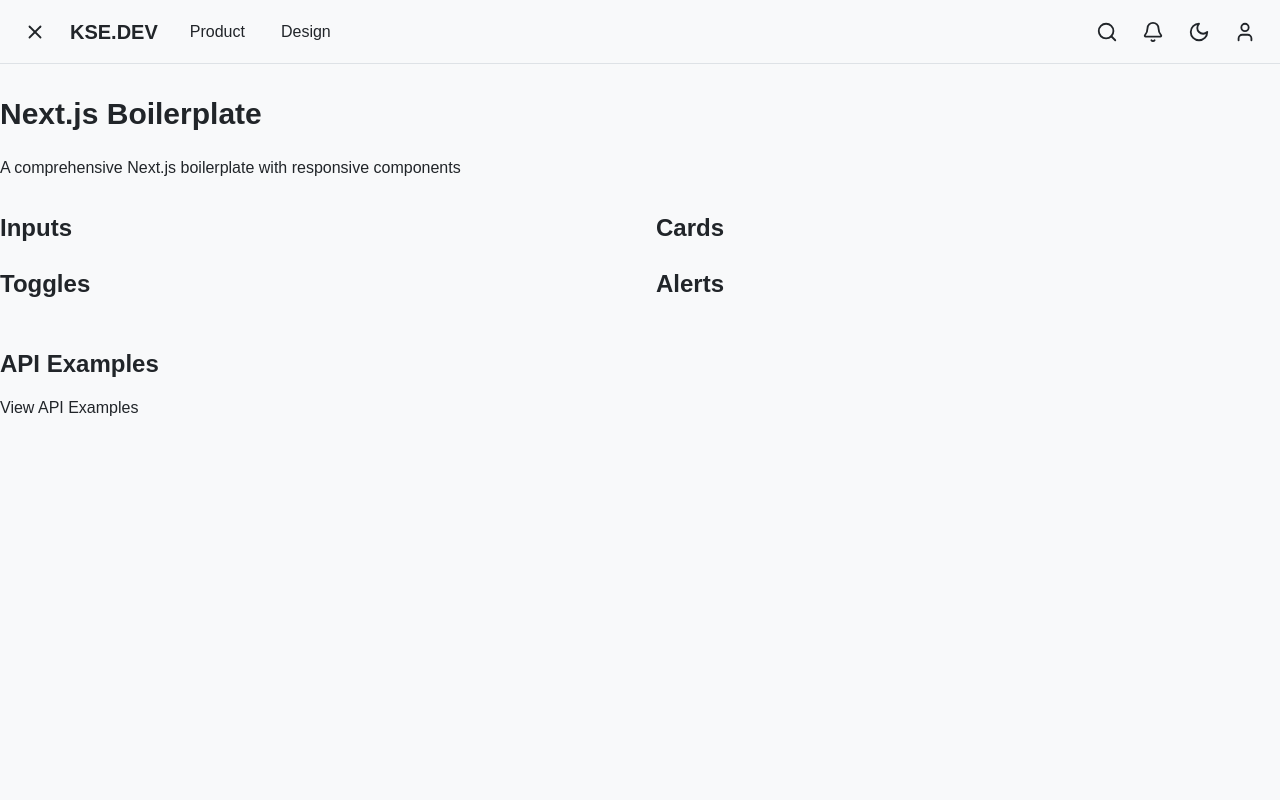
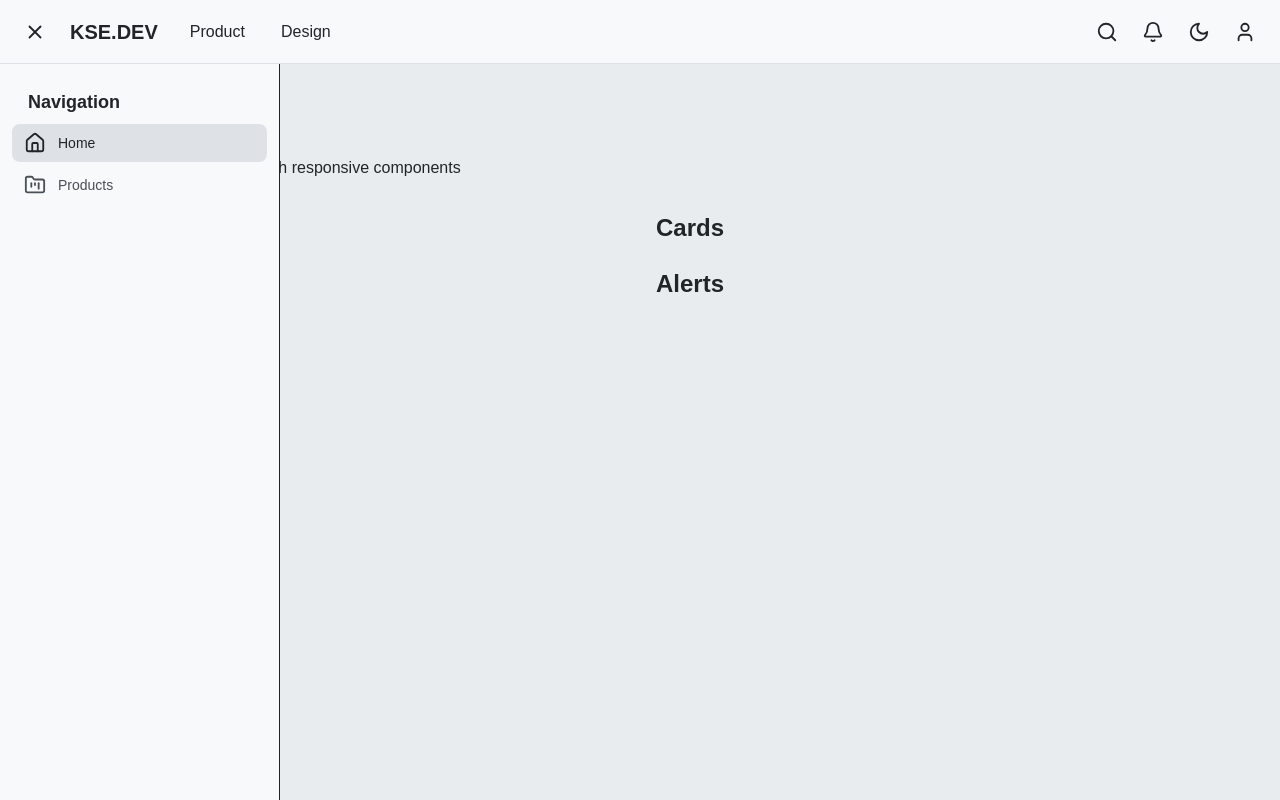
Before and after one commit to sinde530/nextjs-modular-utilities, a Next.js app: page / in a window 1280 px wide. Both pictures are taken after a click on the icon 35 px from the left and 31 px from the top of the page. Built offline with nearby package versions, Linux system fonts and the light colour scheme.

Commit message:
Update Sidebar

```diff
--- a/src/app/layout/MainLayout/index.tsx
+++ b/src/app/layout/MainLayout/index.tsx
@@ -6,9 +6,10 @@ import { useState, useEffect } from 'react';
 import { usePathname } from 'next/navigation';
 import { useMobile } from '@/hooks/useMobile';
 import Header from '../Header';
+import Sidebar from '../Sidebar';
 
 export function MainLayout({ children }: { children: React.ReactNode }) {
-  const [sidebarOpen, setSidebarOpen] = useState(false);
+  const [sidebarOpen, setSidebarOpen] = useState<boolean>(false);
   const pathname = usePathname();
   const isMobile = useMobile();
 
@@ -22,8 +23,8 @@ export function MainLayout({ children }: { children: React.ReactNode }) {
     <div className="flex min-h-screen flex-col">
       <Header toggleSidebar={() => setSidebarOpen(!sidebarOpen)} sidebarOpen={sidebarOpen} />
       <div className="flex flex-1 overflow-hidden">
-        {/* <Sidebar open={sidebarOpen} setOpen={setSidebarOpen} /> */}
-        <main className="flex-1 overflow-y-auto pt-16 bg-backgroundPrimary">{children}</main>
+        <Sidebar open={sidebarOpen} />
+        <main className="flex-1 overflow-y-auto pt-16 bg-backgroundSecondary">{children}</main>
       </div>
     </div>
   );
--- /dev/null
+++ b/src/app/layout/Sidebar/index.tsx
@@ -0,0 +1,69 @@
+import { AnimatePresence, motion } from 'framer-motion';
+import { FolderKanban, Home } from 'lucide-react';
+import Link from 'next/link';
+import { usePathname } from 'next/navigation';
+
+interface SidebarOpenProps {
+  open: boolean;
+}
+
+export default function Sidebar({ open }: SidebarOpenProps) {
+  return (
+    <>
+      <AnimatePresence>
+        {open && (
+          <motion.aside
+            initial={{ width: 0, x: -300 }}
+            animate={{ width: 280, x: 0 }}
+            exit={{ width: 0, x: -300 }}
+            transition={{ duration: 0.3, ease: 'easeInOut' }}
+            className={'fixed top-16 bottom-0 left-0 z-30 w-[280px] border-r bg-backgroundPrimary'}
+          >
+            <div className="h-full py-4">
+              <div className="px-3 py-2">
+                <h2 className="mb-2 px-4 text-lg font-semibold">Navigation</h2>
+                <SidebarNav />
+              </div>
+            </div>
+          </motion.aside>
+        )}
+      </AnimatePresence>
+    </>
+  );
+}
+
+function SidebarNav() {
+  return (
+    <div className="space-y-1">
+      <NavItem href="/" icon={<Home size={22} />}>
+        Home
+      </NavItem>
+
+      <NavItem href="/products" icon={<FolderKanban size={22} />}>
+        Products
+      </NavItem>
+    </div>
+  );
+}
+
+interface NavItemProps {
+  href: string;
+  icon: React.ReactNode;
+  children: React.ReactNode;
+}
+
+function NavItem({ href, icon, children }: NavItemProps) {
+  const pathname = usePathname();
+  const isActive = pathname === href;
+
+  return (
+    <Link
+      href={href}
+      className={`flex items-center gap-3 rounded-lg px-3 py-2 text-sm font-medium bg-backgroundPrimary transition-all hover:bg-borderColor ${
+        isActive ? 'bg-borderColor text-textPrimary' : 'text-textSecondary'
+      }`}
+    >
+      {icon} <p>{children}</p>
+    </Link>
+  );
+}
```
